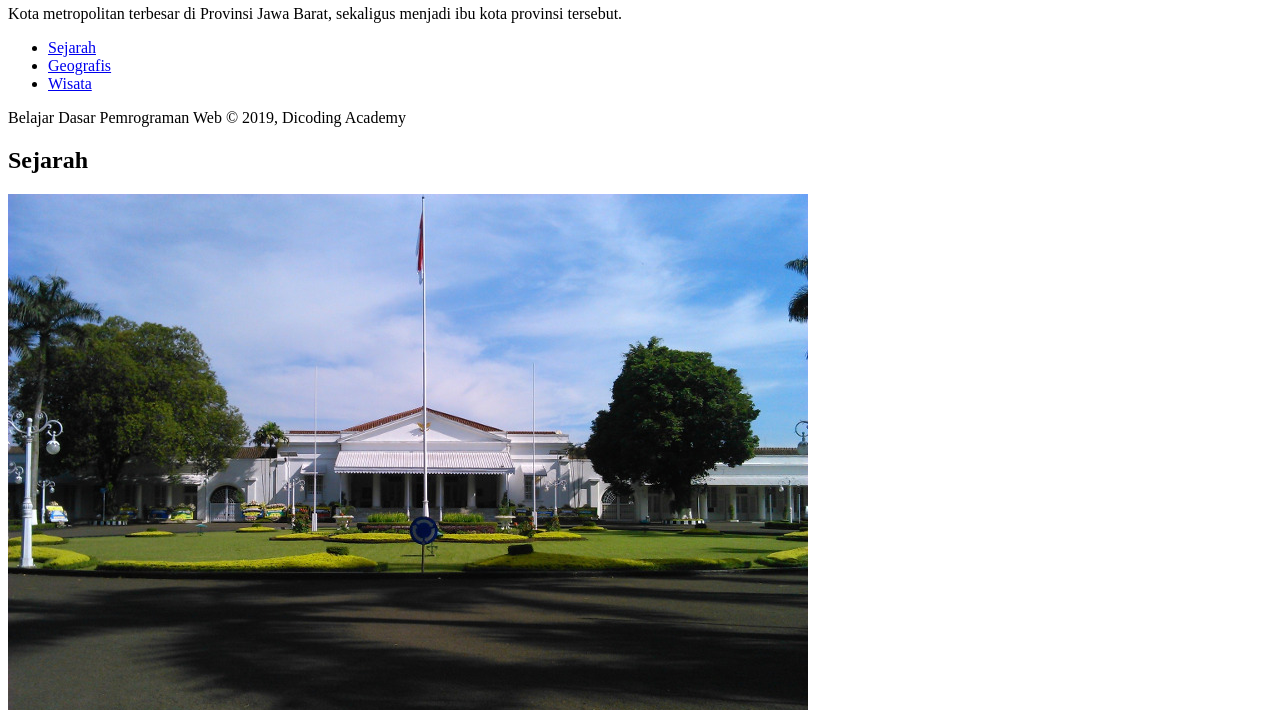
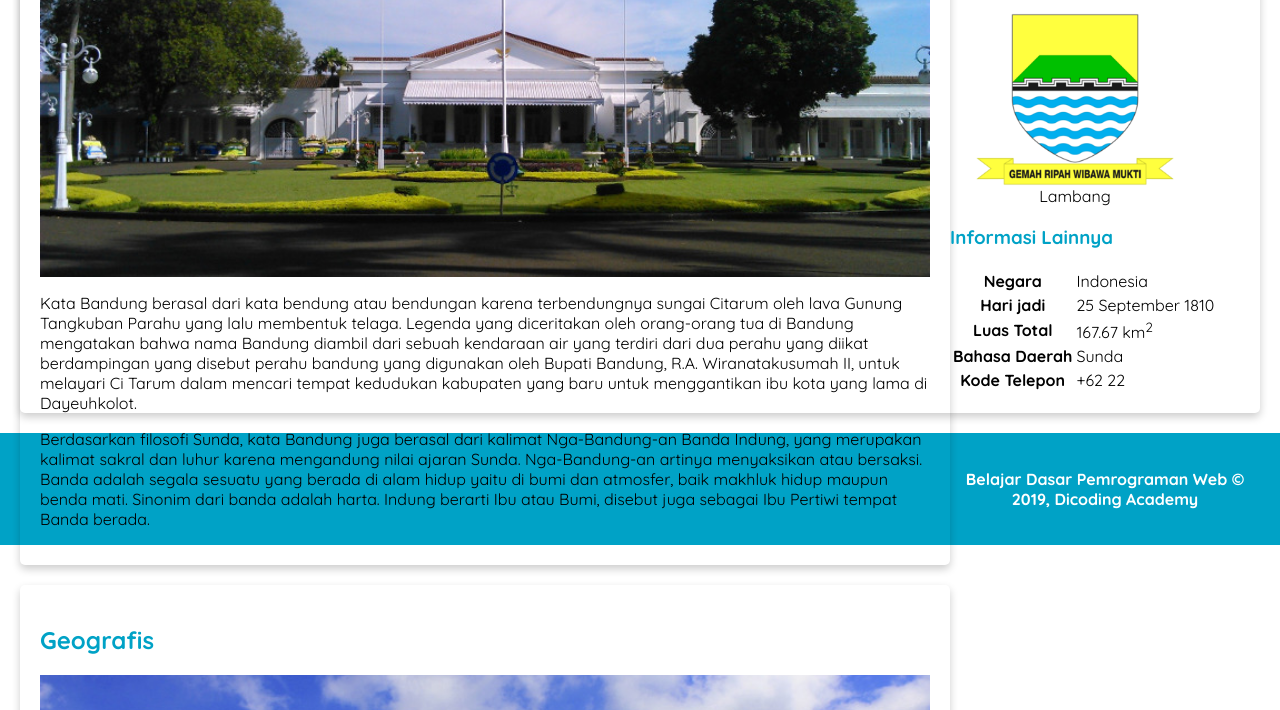
Before and after one commit to aryapraset/HTML-Basic, a website: page index.html in a window 1280 px wide. Shown: the part 486-1196 px from the top of the page. Drawn offline with Linux system fonts and the light colour scheme.

Commit message:
box and card model implemented

```diff
--- /dev/null
+++ b/assets/styles/style.css
@@ -0,0 +1,82 @@
+@import url('https://fonts.googleapis.com/css2?family=Quicksand:wght@400;700&display=swap');
+
+#content{
+    float: left;
+    width: 75%;
+}
+
+
+
+body{
+    font-family: 'Quicksand', sans-serif;
+    margin: 0;
+    padding: 0;
+}
+
+main{
+    padding: 20px;
+}
+
+.jumbotron{
+    padding: 60px;
+    background-color: #00c8eb;
+    text-align: center;
+    font-size: 20px;
+    color: white;
+}
+
+h2, h3{
+    color: #00a2c6;
+}
+
+nav{
+    background-color: #00a2c6;
+    padding: 5px;
+}
+
+nav a{
+    font-size: 18px;
+    font-weight: 400;
+    text-decoration: none;
+    color:white;
+}
+
+nav a:hover{
+    font-weight: bold;
+}
+
+nav li{
+    display: inline;
+    list-style-type: none;
+    margin-right: 20px;
+}
+
+.featured-image{
+    width: 100%;
+    max-height: 300px;
+    object-fit: cover;
+    object-position: center;
+}
+
+.card{
+    box-shadow: 0 4px 8px rgba(0, 0, 0, 0.2);
+    border-radius: 5px;
+    padding: 20px;
+    margin-top: 20px;
+}
+
+.profile header{
+    text-align: center;
+}
+
+.profile img{
+    width: 200px;
+}
+
+footer{
+    padding: 20px;
+    color: white;
+    background-color: #00a2c6;
+    text-align: center;
+    font-weight: bold;
+}
--- a/index.html
+++ b/index.html
@@ -1,20 +1,12 @@
+<link rel="stylesheet" href="assets/styles/style.css">
 <!DOCTYPE html>
 <html>
 <body>
-   <!--.......-->
-
-<h1>KotaBandung</h1>
-<p>Kota Kembang Paris van Java</p>
-<figure>
-   <img src="assets/Bandung_coa.png">
-   <figcaption>Lambang</figcaption>
-</figure>
-<p>Belajar Dasar Pemrograman Web &#169; 2019, Dicoding Academy</p>
-</body>
-<body>
    <header>
-      <h1>Bandung</h1>
-      <p>Kota metropolitan terbesar di Provinsi Jawa Barat, sekaligus menjadi ibu kota provinsi tersebut.</p>
+      <div class="jumbotron">
+         <h1>Bandung</h1>
+         <p>Kota metropolitan terbesar di Provinsi Jawa Barat, sekaligus menjadi ibu kota provinsi tersebut.</p>
+      </div>
       <nav>
          <ul>
             <li><a href="#sejarah">Sejarah</a></li>
@@ -23,11 +15,6 @@
          </ul>
       </nav>
    </header>
-
-   <!--.....-->
-   <footer>
-      <p>Belajar Dasar Pemrograman Web &#169; 2019, Dicoding Academy</p>
-   </footer>
 </body>
 
 <body>
@@ -36,9 +23,9 @@
    </header>
    <main>
       <div id="content">
-         <article id="sejarah">
+         <article id="sejarah" class="card">
             <h2>Sejarah</h2>
-            <img src="assets/image/history.jpg" alt="sejarah">
+            <img src="assets/image/history.jpg" class="featured-image" alt="sejarah">
             <p>
                Kata Bandung berasal dari kata bendung atau bendungan karena terbendungnya sungai Citarum oleh lava Gunung
                Tangkuban Parahu yang lalu membentuk telaga. Legenda yang diceritakan oleh orang-orang tua di Bandung
@@ -56,9 +43,9 @@
             </p>
          </article>
 
-         <article id="geografis">
+         <article id="geografis" class="card">
             <h2>Geografis</h2>
-            <img src="assets/image/geografis.jpg" alt="geografis">
+            <img src="assets/image/geografis.jpg" class="featured-image" alt="geografis">
             <p>
                Kota Bandung dikelilingi oleh pegunungan, sehingga bentuk morfologi wilayahnya bagaikan sebuah mangkok raksasa,
                secara geografis kota ini terletak di tengah-tengah provinsi Jawa Barat, serta berada pada ketinggian ±768 m di atas
@@ -72,7 +59,7 @@
             </p>
          </article>
 
-         <article id="wisata">
+         <article id="wisata" class="card">
             <h2>Wisata</h2>
             <p>
                Sejak dibukanya Jalan Tol Cipularang, kota Bandung telah menjadi tujuan utama dalam menikmati liburan akhir pekan
@@ -81,7 +68,7 @@
             </p>
             <section>
                <h3>Farm House Lembang</h3>
-               <img src="assets/image/farm-house.jpg" alt="farm-house">
+               <img src="assets/image/farm-house.jpg" class="featured-image" alt="farm-house">
                <p>
                   Berada di jalur utama Bandung-Lembang, Farm House menjadi objek wisata yang tidak pernah sepi pengunjung.
                   Selain karena letaknya strategis, kawasan ini juga menghadirkan nuansa wisata khas Eropa. Semua itu diterapkan dalam
@@ -90,7 +77,7 @@
             </section>
             <section>
                <h3>Observatorium Bosscha</h3>
-               <img src="assets/image/bosscha.jpg" alt="bosscha">
+               <img src="assets/image/bosscha.jpg" class="featured-image" alt="bosscha">
                <p>
                   Memiliki beberapa teleskop, antara lain, Refraktor Ganda Zeiss, Schmidt Bimasakti, Refraktor Bamberg,
                   Cassegrain GOTO, dan Teleskop Surya. Refraktor Ganda Zeiss adalah jenis teleskop terbesar untuk meneropong bintang.
@@ -104,7 +91,7 @@
       </div>
 
       <aside>
-         <article>
+         <article class="profile card">
             <header>
                <h2>Kota Bandung</h2>
                <p>Kota Kembang Paris van Java</p>
@@ -142,7 +129,7 @@
       </aside>
       </main>
       <footer>
-         <!--......-->
+         <p>Belajar Dasar Pemrograman Web &#169; 2019, Dicoding Academy</p>
       </footer>
 </body>
 </html>
```
Also changed, not shown: 1 other file.
